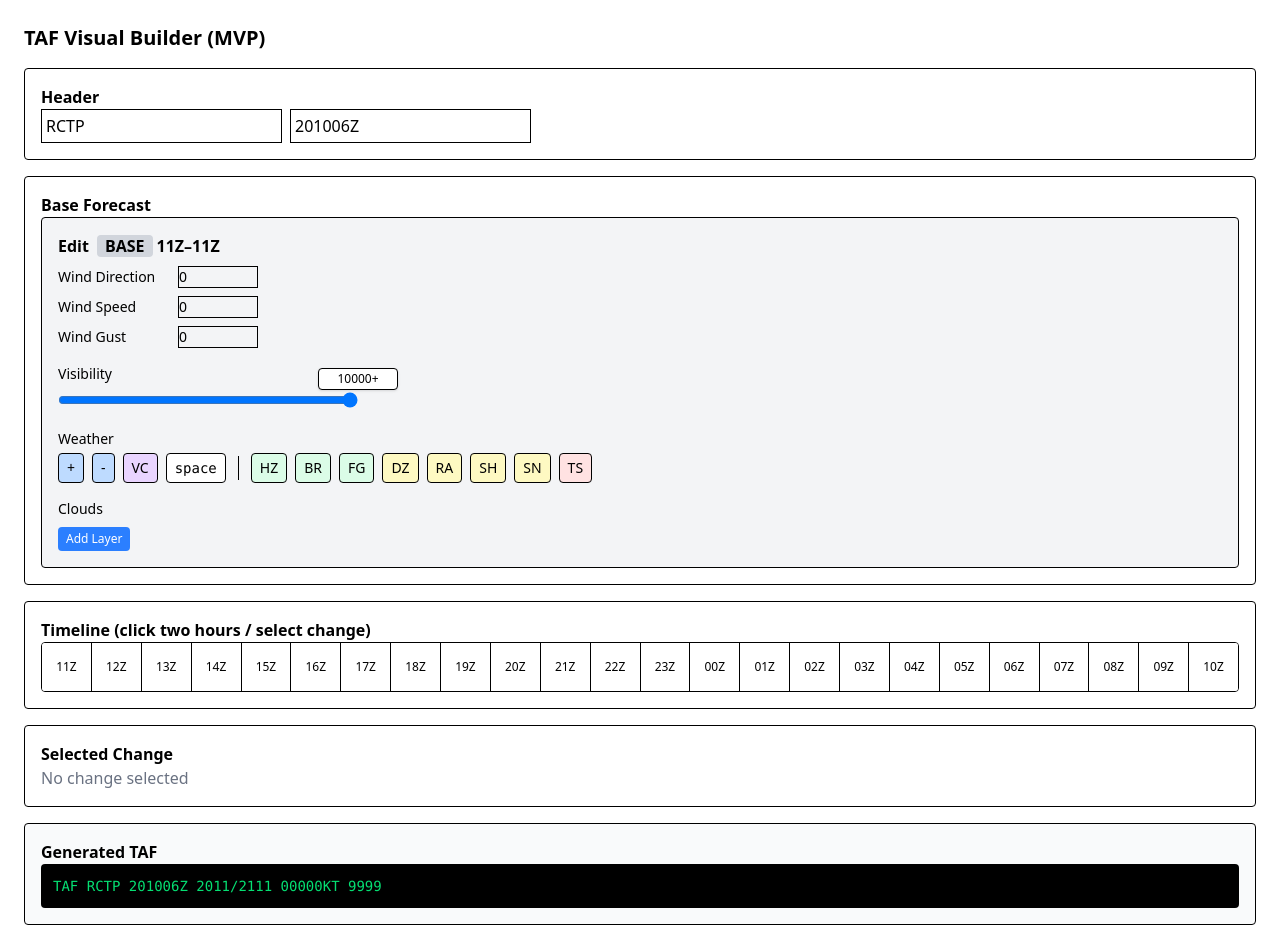
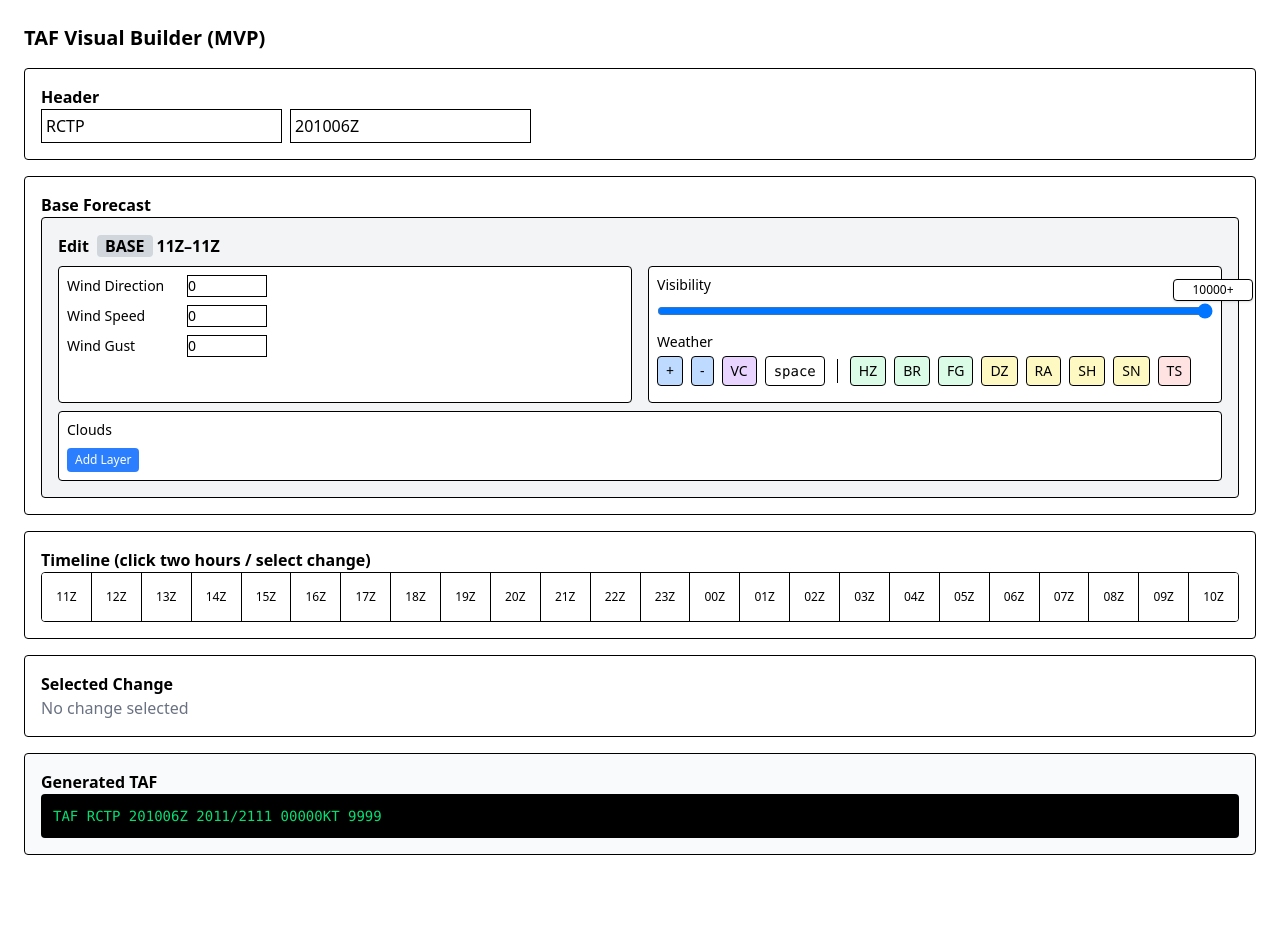
Before and after one commit to sprangdes/taf-visual-builder, a React (Vite) app: page / in a window 1280 px wide. After the commit the page ends 879 px from the top, so only its background shows below. Built offline with nearby package versions, Linux system fonts and the light colour scheme.

Commit message:
調整 ChangeEditor 組件的風向、風速和風陣輸入區域，改善可讀性並重新排列可見度和天氣選擇區域

```diff
--- a/src/TafBuilder.tsx
+++ b/src/TafBuilder.tsx
@@ -441,7 +441,6 @@ function ChangeEditor({ change, onUpdate, showActionButtons = false, onDelete, o
   // Calculate left position for value label
   const minVis = 50;
   const maxVis = 10000;
-  const sliderWidth = 300; // approximate width in px of the slider container for positioning
   // We'll calculate relative left position based on visibility value
   const clampedVis = Math.min(Math.max(visibility, minVis), maxVis);
   const relativePos = ((clampedVis - minVis) / (maxVis - minVis)) * 100;
@@ -502,7 +501,10 @@ function ChangeEditor({ change, onUpdate, showActionButtons = false, onDelete, o
         {String(Number(change.from.slice(-2))).padStart(2, "0")}Z–{String(Number(change.to.slice(-2))).padStart(2, "0")}Z
       </h3>
 
-      <div className="flex flex-col gap-2 mb-4">
+      {/* ---- Top Layer: Wind block (left) + Visibility/Weather block (right) ---- */}
+      <div className="flex gap-4 mb-2">
+        {/* Wind block (left) */}
+        <div className="flex-1 border p-2 rounded flex flex-col gap-2 bg-white">
           <label className="text-sm">
             <span className="inline-block w-28">Wind Direction</span>
             <input
@@ -538,9 +540,11 @@ function ChangeEditor({ change, onUpdate, showActionButtons = false, onDelete, o
             />
           </label>
         </div>
-      <label className="block text-sm mb-4">
+        {/* Visibility + Weather block (right) */}
+      <div className="flex-1 border p-2 rounded flex flex-col gap-2 bg-white">
+        <label className="block text-sm">
           Visibility
-        <div className="relative w-full mt-2" style={{ maxWidth: "300px" }}>
+          <div className="relative w-full mt-2">
             <input
               type="range"
               min={minVis}
@@ -566,12 +570,10 @@ function ChangeEditor({ change, onUpdate, showActionButtons = false, onDelete, o
             </div>
           </div>
         </label>
-
           {showError && (
-        <div className="text-red-500 text-sm mb-4">Visibility ≤5000, weather must be selected</div>
+            <div className="text-red-500 text-sm">Visibility ≤5000, weather must be selected</div>
           )}
-
-      <div className="block text-sm mb-4">
+          <div className="block text-sm">
             <div className="mb-1">Weather</div>
             <div className="flex flex-wrap gap-2 mb-2 items-center">
               {/* "+" 按鈕 */}
@@ -656,7 +658,7 @@ function ChangeEditor({ change, onUpdate, showActionButtons = false, onDelete, o
             </div>
             {/* 已選天氣標籤容器，明顯區隔，位於按鈕區下方 */}
             {weatherArr.length > 0 && (
-          <div className="border p-2 rounded bg-gray-200 flex flex-wrap gap-2 items-center mt-2">
+              <div className="border p-2 rounded bg-white flex flex-wrap gap-2 items-center mt-2">
                 {weatherArr.map((w, idx) => (
                   <span
                     key={idx + "-" + w + "-tag"}
@@ -676,12 +678,14 @@ function ChangeEditor({ change, onUpdate, showActionButtons = false, onDelete, o
               </div>
             )}
           </div>
+        </div>
+      </div>
 
-      <div className="block text-sm mt-4">
+      {/* ---- Bottom Layer: Clouds ---- */}
+      <div className="block text-sm mt-2 border p-2 rounded bg-white">
         <div className="flex items-center space-x-2">
           <span>Clouds</span>
         </div>
-
         <div className="space-y-2 mt-2">
           {clouds.map((c, idx) => (
             <div key={idx} className="flex items-center space-x-2">
@@ -696,7 +700,6 @@ function ChangeEditor({ change, onUpdate, showActionButtons = false, onDelete, o
                   </option>
                 ))}
               </select>
-
               <input
                 type="number"
                 value={c.height}
@@ -705,9 +708,7 @@ function ChangeEditor({ change, onUpdate, showActionButtons = false, onDelete, o
                 onChange={(e) => updateCloud(idx, "height", e.target.value)}
                 className="border w-20"
               />
-
               <span className="text-xs">(hundreds ft)</span>
-
               {/* CB/TCU checkboxes */}
               <label className="flex items-center text-xs ml-2">
                 <input
@@ -727,7 +728,6 @@ function ChangeEditor({ change, onUpdate, showActionButtons = false, onDelete, o
                 />
                 TCU
               </label>
-
               <button
                 type="button"
                 onClick={() => removeCloud(idx)}
@@ -746,7 +746,6 @@ function ChangeEditor({ change, onUpdate, showActionButtons = false, onDelete, o
           </button>
         </div>
       </div>
-
 
       {showActionButtons && onDelete && (
         <button
```
Lines whose indentation alone changed are shown as unchanged.
